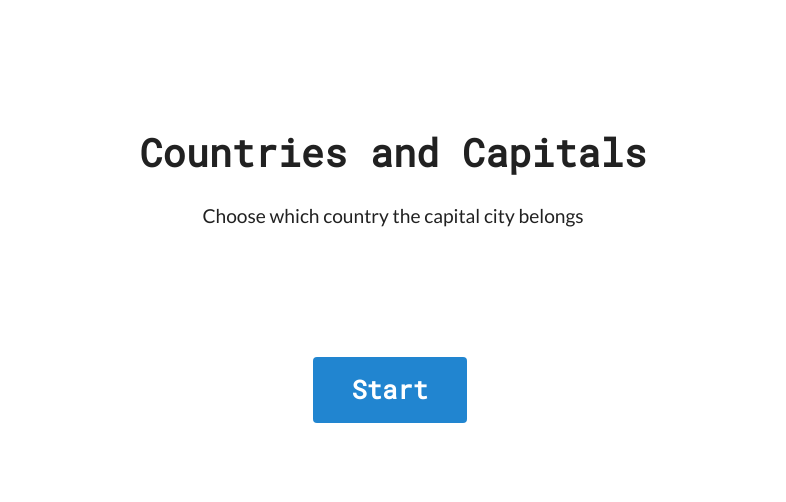
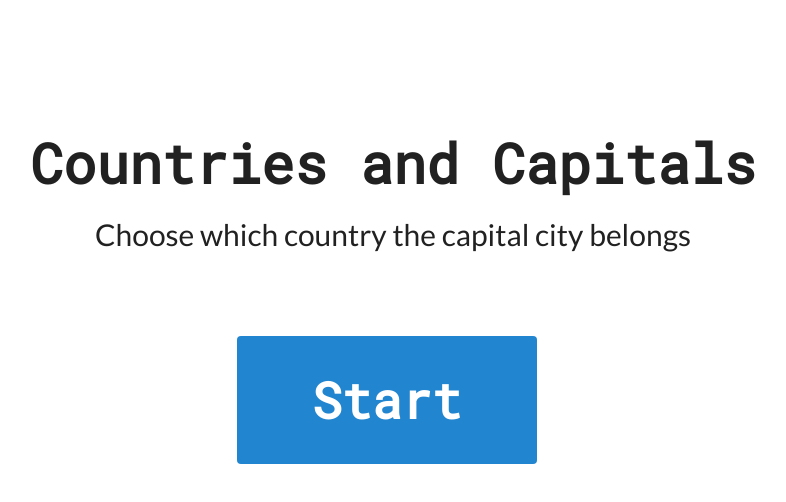
Before and after one commit to jairo8925/countries-and-capitals, a React (Create React App) app: page / in a window 1280 px wide. Shown: the top 502 px of the page, without its empty margins (247-1033 px from the left). Built offline with nearby package versions, Linux system fonts and the light colour scheme.

Commit message:
change font size

```diff
--- a/src/components/App.css
+++ b/src/components/App.css
@@ -11,18 +11,17 @@
 
 .title h1 {
   font-family: 'Roboto Mono', monospace;
-  font-size: 3vw;
+  font-size: 55px;
 }
 
 .title p {
-  margin: 25px 0;
   text-align: center;
-  font-size: 1.5vw;
+  font-size: 30px;
 }
 
 .start-button {
-  margin-top: 8vw !important;
-  font-size: 2vw !important;
+  margin-top: 50px !important;
+  font-size: 50px !important;
   font-family: 'Roboto Mono', monospace !important;
 }
 
```
